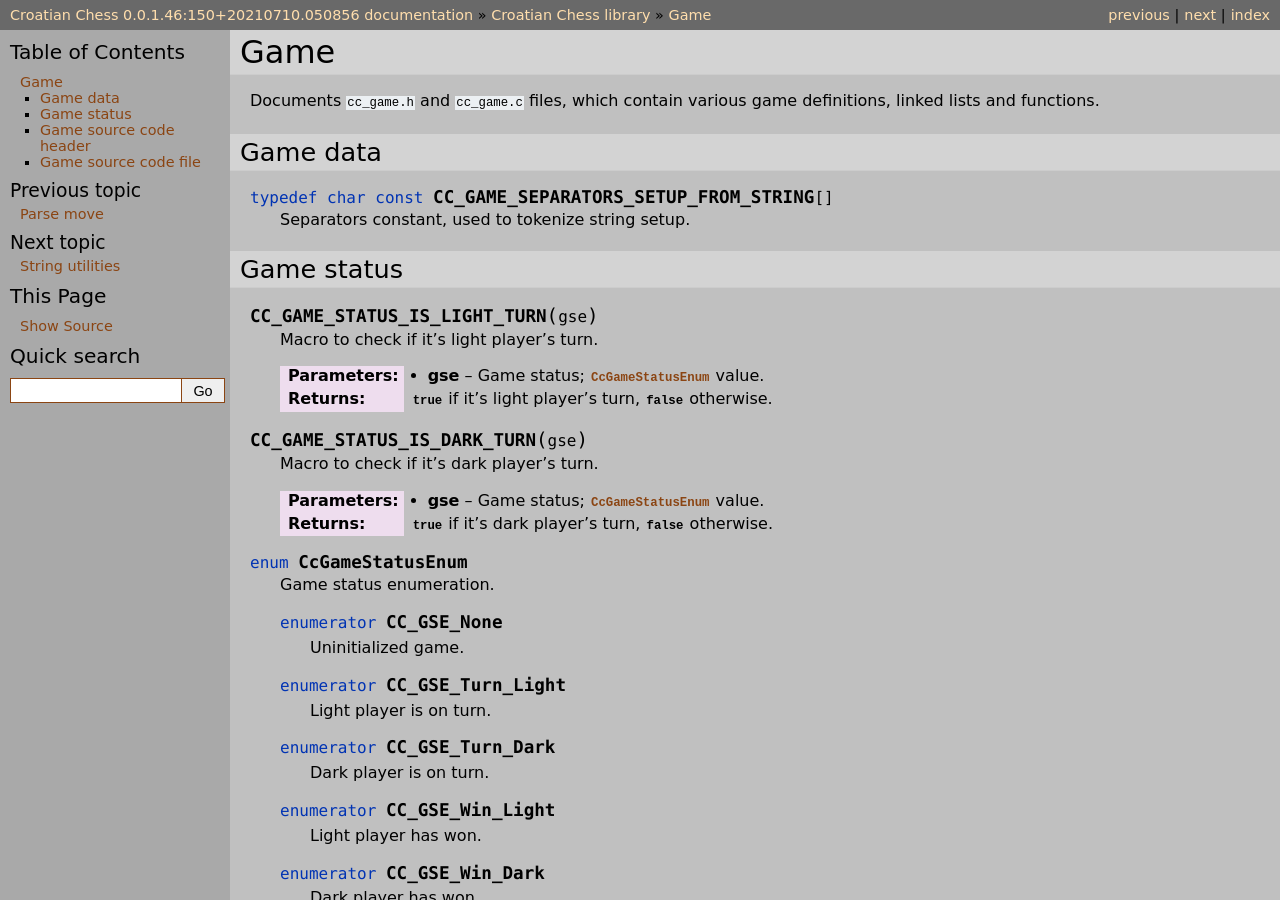
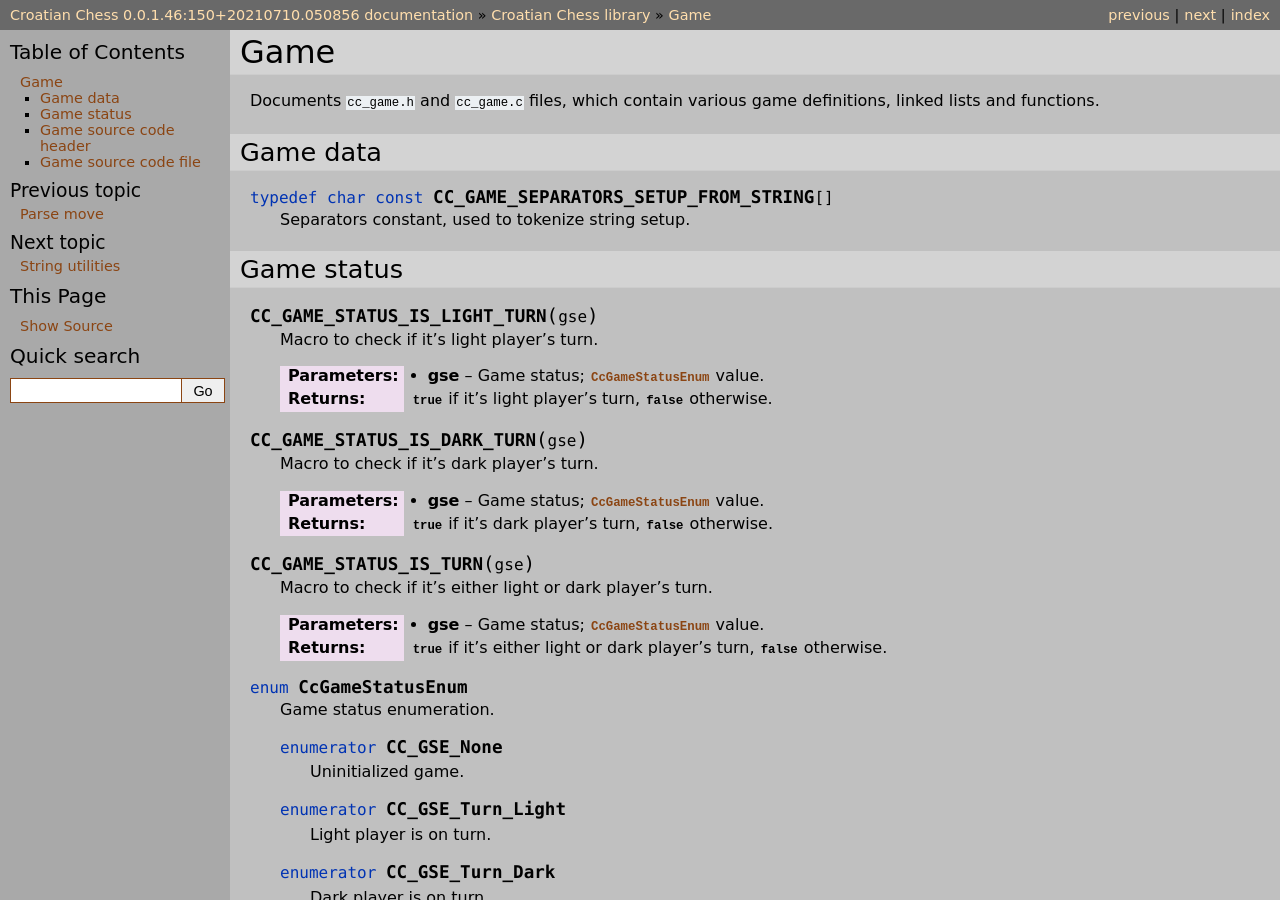
Before and after one commit to mmlacak/crochess, a Sphinx documentation site: the page built from docs/source/libcc/ccgame.rst, in a window 1280 px wide and 900 px high. Built offline with Sphinx 7.4.7, drawn with Linux system fonts in a browser that asks for light colours.

Commit message:
Documented CC_GAME_STATUS_IS_TURN.

```diff
--- a/docs/source/libcc/ccgame.rst
+++ b/docs/source/libcc/ccgame.rst
@@ -39,6 +39,14 @@ Game status
 
     :param gse: Game status; :c:enum:`CcGameStatusEnum` value.
     :returns: :c:data:`true` if it's dark player's turn, :c:data:`false` otherwise.
+
+.. c:macro:: CC_GAME_STATUS_IS_TURN(gse)
+
+    Macro to check if it's either light or dark player's turn.
+
+    :param gse: Game status; :c:enum:`CcGameStatusEnum` value.
+    :returns: :c:data:`true` if it's either light or dark player's turn,
+              :c:data:`false` otherwise.
 
 .. c:enum:: CcGameStatusEnum
 
```
